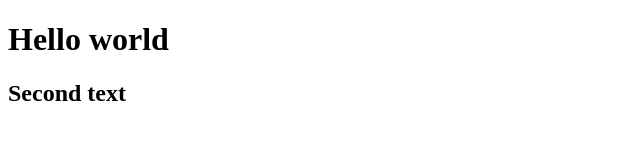
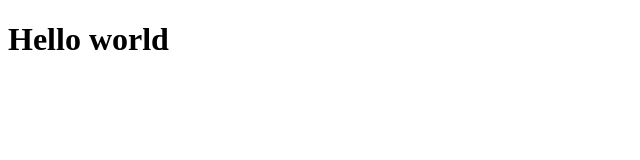
Before and after one commit to alexcapoluongo/classe62-first-repo, a plain HTML site: page index.html in a window 1280 px wide. Shown: the whole page, without its empty margins (0-640 px from the left). Drawn offline with Linux system fonts and the light colour scheme.

Commit message:
Revert "add h2"
This reverts commit 6160379eac8087283f0f92ea674eb2098e4821c6.

```diff
--- a/index.html
+++ b/index.html
@@ -9,7 +9,6 @@
 <body>
     <header>
         <h1>Hello world</h1>
-        <h2>Second text</h2>
     </header>
 
 </body>
```
